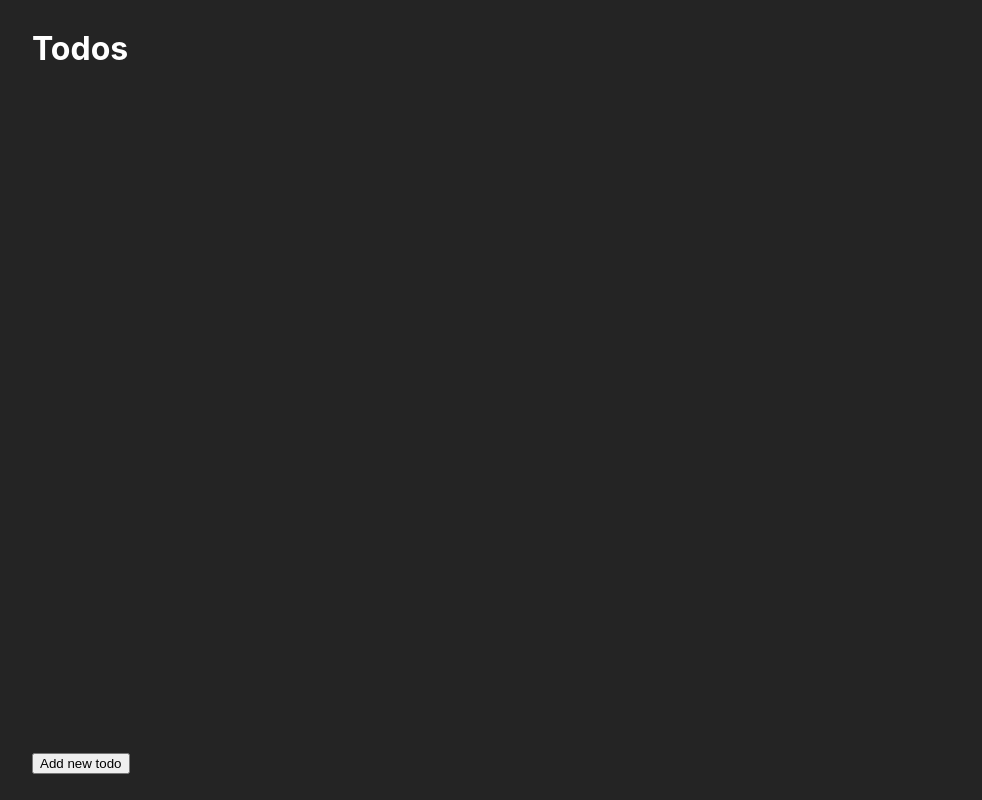
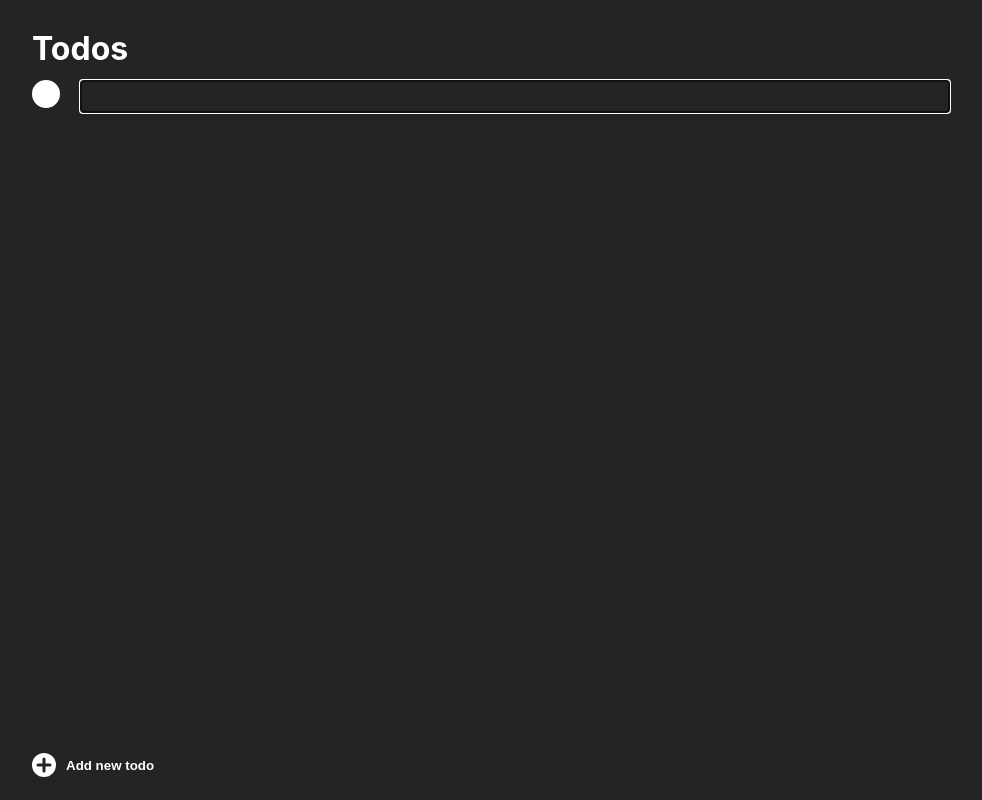
Before and after one commit to axelca/todo, a React (Create React App) app: page / in a window 1280 px wide. Both pictures are taken after a click on the button "Add new todo". Shown: the whole page, without its empty margins (32-1014 px from the left). Built offline with nearby package versions, Linux system fonts and the light colour scheme.

Commit message:
add styling

```diff
--- a/src/App.js
+++ b/src/App.js
@@ -2,7 +2,9 @@ import { useReducer, useState, useRef } from 'react';
 import Todo from './components/Todo';
 import Empty from './components/Empty';
 import TodoList from './components/TodoList';
+import Checkbox from './components/Checkbox';
 import styles from './App.module.css';
+import addNewTodoIcon from './images/addNewTodoIcon.svg';
 
 export const ACTIONS = {
   ADD_TODO: 'add-todo',
@@ -60,15 +62,16 @@ const App = () => {
             todos.map((todo) => (
               <Todo key={todo.id} dispatch={dispatch} todo={todo} />
             ))}
-          <li className={currentlyAdding ? styles.hidden : undefined}>
+          <li className={!currentlyAdding ? styles.hidden : undefined}>
             <form onSubmit={handleSubmit} className={styles.NewTodo}>
+              <Checkbox disabled />
               <label name="name">
-                <input type="checkbox" disabled />
                 <input
                   onInput={(e) => setName(e.target.value)}
                   onBlur={() => setCurrentlyAdding((prevValue) => !prevValue)}
                   pattern="[A-Öa-ö0-9 ]+"
                   minLength={1}
+                  maxLength={30}
                   value={name}
                   ref={newTodo}
                   required="required"
@@ -81,7 +84,10 @@ const App = () => {
         {todos.length < 1 && !currentlyAdding && <Empty />}
       </main>
       <aside className={styles.aside}>
-        <button onClick={addNewTodo}>Add new todo</button>
+        <button className={styles.AddNewTodo} onClick={addNewTodo}>
+          <img src={addNewTodoIcon} alt="Add new todo" />
+          Add new todo
+        </button>
       </aside>
     </div>
   );
--- a/src/App.module.css
+++ b/src/App.module.css
@@ -21,8 +21,14 @@
   height: calc(100vh - 8em);
 }
 
-.aside {
+.aside button {
   height: 2em;
+  display: flex;
+  align-items: center;
+}
+
+.aside img {
+  margin-right: 10px;
 }
 
 .hidden {
@@ -33,5 +39,18 @@
   background: transparent;
   border: none;
   border-bottom: 1px solid grey;
-  padding: 1em;
+  padding-bottom: .7em;
+  color: white;
+  width: 75%;
+  margin: 0 1.8em;
+  font-size: 1em;
 }
+
+.AddNewTodo {
+  color: white;
+  font-weight: bold;
+  border: none;
+  outline: none;
+  padding: 1em 0;
+  background: transparent;
+}
--- /dev/null
+++ b/src/components/Checkbox/Checkbox.js
@@ -0,0 +1,14 @@
+import styles from './Checkbox.module.css';
+
+const Checkbox = (props) => {
+  const { disabled, clicked } = props;
+
+  return (
+    <label className={styles.Checkbox}>
+      <input type="checkbox" disabled={disabled} value={clicked} />
+      <span></span>
+    </label>
+  );
+};
+
+export default Checkbox;
--- /dev/null
+++ b/src/components/Checkbox/Checkbox.module.css
@@ -0,0 +1,35 @@
+.Checkbox {
+  position: relative;
+  cursor: pointer;
+}
+
+.Checkbox input[type=checkbox] {
+  visibility: hidden;
+}
+
+.Checkbox span {
+  position: absolute;
+  top: 0;
+  left: 0;
+  height: 24px;
+  width: 24px;
+  background-color: grey;
+  border: 2px solid white;
+  border-radius: 100%;
+}
+
+.Checkbox:hover input ~ span {
+  background-color: gray;
+}
+
+.Checkbox input:active ~ span {
+  background-color: white;
+}
+
+.Checkbox input:disabled ~ span {
+  background-color: white;
+}
+
+.Checkbox input:checked ~ span {
+  background-image: linear-gradient(#F23B73, #3E2AAD);
+}
--- /dev/null
+++ b/src/components/Checkbox/index.js
@@ -0,0 +1 @@
+export { default } from './Checkbox';
--- a/src/components/Todo/Todo.js
+++ b/src/components/Todo/Todo.js
@@ -1,5 +1,7 @@
 import { useState } from 'react';
 import { ACTIONS } from '../../App';
+import Checkbox from '../Checkbox';
+import cross from '../../images/cross.svg';
 import styles from './Todo.module.css';
 
 const Todo = ({ todo, dispatch }) => {
@@ -13,9 +15,10 @@ const Todo = ({ todo, dispatch }) => {
 
   return (
     <li className={`${styles.Todo} ${complete ? styles.complete : undefined}`}>
-      <input value={clicked} type="checkbox" onChange={() => toggleRadio(id)} />
-      {name}
+      <Checkbox clicked={clicked} onChange={() => toggleRadio(id)} />
+      <span className={styles.TodoName}>{name}</span>
       <button
+        className={styles.deleteTodo}
         onClick={() =>
           dispatch({
             type: ACTIONS.DELETE_TODO,
@@ -23,7 +26,7 @@ const Todo = ({ todo, dispatch }) => {
           })
         }
       >
-        X
+        <img src={cross} alt="Delete Todo" />
       </button>
     </li>
   );
--- a/src/components/Todo/Todo.module.css
+++ b/src/components/Todo/Todo.module.css
@@ -1,8 +1,30 @@
 .Todo {
   display: grid;
-  grid-template-columns: 40px 1fr 40px;
+  grid-template-columns: 50px 1fr 34px;
+  color: white;
+  align-items: center;
+  padding-bottom: 1em;
+}
+
+.TodoName {
+  border-bottom: 1px solid grey;
+  padding-bottom: .7em;
+}
+
+.Todo input, .Todo img {
+  margin-bottom: 1em;
+}
+
+.Todo img {
+  float: right;
 }
 
 .complete {
-  color: blue;
+  color:grey;
 }
+
+.deleteTodo {
+  background: transparent;
+  outline: none;
+  border: none;
+}
```
